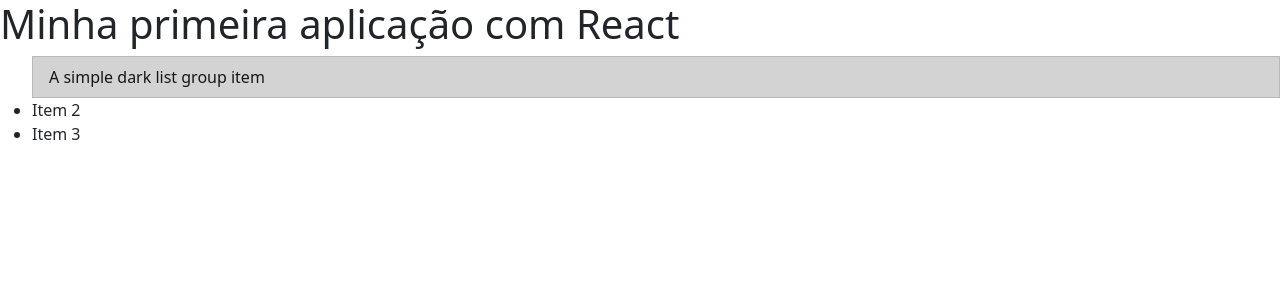
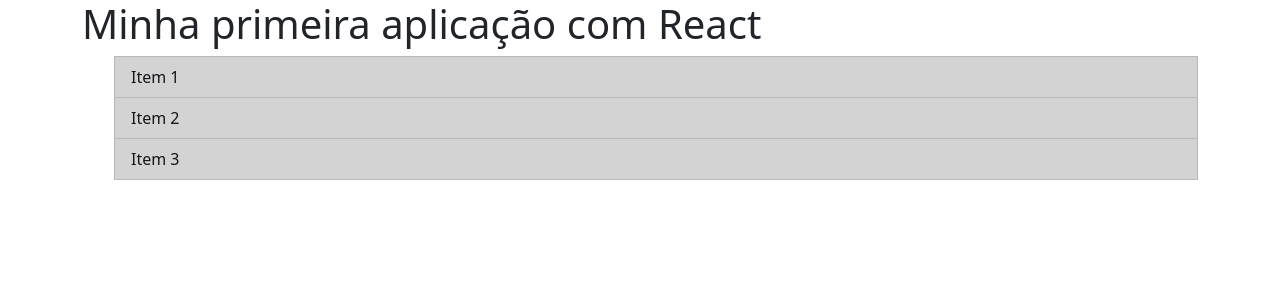
Before and after one commit to kauekaj/react-dio, a React (Create React App) app: page / in a window 1280 px wide. Shown: the top 300 px of the page. Built offline with nearby package versions, Linux system fonts and the light colour scheme.

Commit message:
Importing components

```diff
--- a/public/index.html
+++ b/public/index.html
@@ -5,7 +5,7 @@
     <link href="https://cdn.jsdelivr.net/npm/bootstrap@5.1.3/dist/css/bootstrap.min.css" rel="stylesheet" integrity="sha384-1BmE4kWBq78iYhFldvKuhfTAU6auU8tT94WrHftjDbrCEXSU1oBoqyl2QvZ6jIW3" crossorigin="anonymous">
     <title>Meu Primeiro Componete em React - DIO</title>
   </head>
-  <body>
+  <body class="container">
     <noscript>You need to enable JavaScript to run this app.</noscript>
     <div id="root"></div>
 
--- a/src/App.js
+++ b/src/App.js
@@ -1,13 +1,19 @@
+import Item from "./components/Item";
+
 const app = () => {
   return(
     <>
     <h1>Minha primeira aplicação com React</h1>
     <ul>
-      <a href="/" className="list-group-item list-group-item-action list-group-item-dark">
-        A simple dark list group item
-      </a>
-      <li>Item 2</li>
-      <li>Item 3</li>
+      <Item>
+        Item 1
+      </Item>
+      <Item>
+        Item 2
+      </Item>
+      <Item>
+        Item 3
+      </Item>
     </ul>
     </>
   )
--- a/src/components/Item/index.js
+++ b/src/components/Item/index.js
@@ -1,9 +1,9 @@
-const item = () => {
+const Item = ({ children }) => {
     return (
         <a href="/" className="list-group-item list-group-item-action list-group-item-dark">
-          Item 1
+          {children}
         </a>
     )
 }
 
-export default item;
+export default Item;
```
